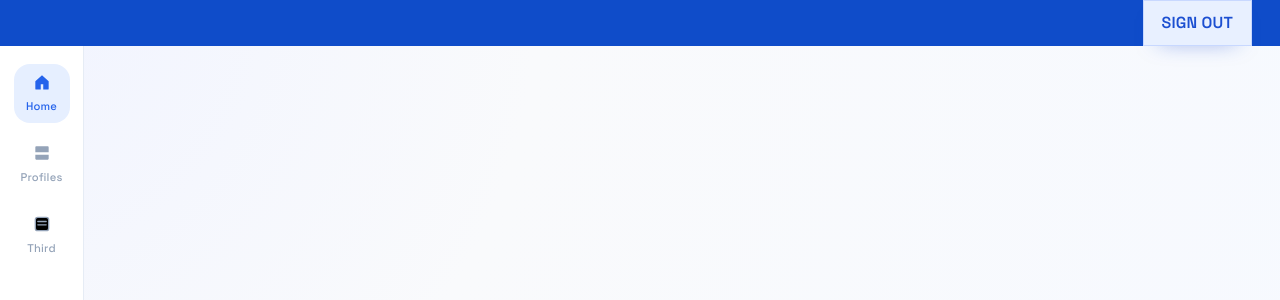
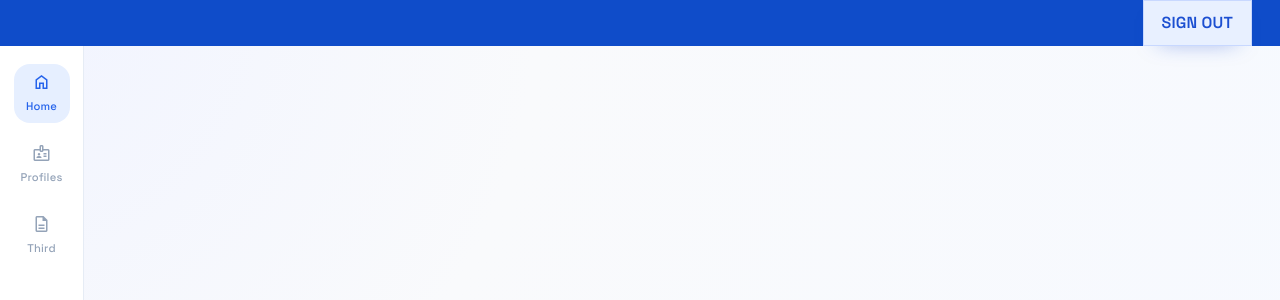
Before and after one commit to geek4ctrl/standard, an Angular app: page / in a window 1280 px wide. Shown: the top 300 px of the page. Built offline with nearby package versions, Linux system fonts and the light colour scheme.

Commit message:
[New]: Added material icons and an array for sidebar items

```diff
--- /dev/null
+++ b/src/app/sidebar/sidebar-item.model.ts
@@ -0,0 +1,6 @@
+export interface SidebarItem {
+  id: number;
+  label: string;
+  icon: string;
+  isActive?: boolean;
+}
--- a/src/app/sidebar/sidebar.component.html
+++ b/src/app/sidebar/sidebar.component.html
@@ -1,33 +1,15 @@
 <aside class="side-nav">
   <nav class="side-links" aria-label="Primary">
-    <button class="side-link is-active" type="button" aria-current="page">
-      <svg viewBox="0 0 24 24" aria-hidden="true">
-        <path
-          d="M4 11.2 12 4l8 7.2V20a1 1 0 0 1-1 1h-5.5v-6.2h-3V21H5a1 1 0 0 1-1-1v-8.8Z"
-          fill="currentColor"
-        />
-      </svg>
-      <span>Home</span>
-    </button>
-    <button class="side-link" type="button">
-      <svg viewBox="0 0 24 24" aria-hidden="true">
-        <path
-          d="M5 4h14a1 1 0 0 1 1 1v6H4V5a1 1 0 0 1 1-1Zm-1 10h16v5a1 1 0 0 1-1 1H5a1 1 0 0 1-1-1v-5Z"
-          fill="currentColor"
-        />
-      </svg>
-      <span>Profiles</span>
-    </button>
-    <button class="side-link" type="button">
-      <svg viewBox="0 0 24 24" aria-hidden="true">
-        <path
-          d="M7 4h10a3 3 0 0 1 3 3v10a3 3 0 0 1-3 3H7a3 3 0 0 1-3-3V7a3 3 0 0 1 3-3Zm0 5h10M7 13h10"
-          stroke="currentColor"
-          stroke-width="1.6"
-          stroke-linecap="round"
-        />
-      </svg>
-      <span>Third</span>
-    </button>
+    @for (item of items; track item.id) {
+      <button
+        class="side-link"
+        [class.is-active]="item.isActive"
+        type="button"
+        [attr.aria-current]="item.isActive ? 'page' : null"
+      >
+        <span class="material-symbols-outlined" aria-hidden="true">{{ item.icon }}</span>
+        <span>{{ item.label }}</span>
+      </button>
+    }
   </nav>
 </aside>
--- a/src/app/sidebar/sidebar.component.scss
+++ b/src/app/sidebar/sidebar.component.scss
@@ -35,9 +35,9 @@
   border-radius: 16px;
 }
 
-.side-link svg {
-  width: 20px;
-  height: 20px;
+.side-link .material-symbols-outlined {
+  font-size: 20px;
+  line-height: 1;
 }
 
 .side-link:hover {
--- a/src/app/sidebar/sidebar.component.ts
+++ b/src/app/sidebar/sidebar.component.ts
@@ -1,8 +1,28 @@
 import { Component } from '@angular/core';
+import { SidebarItem } from './sidebar-item.model';
 
 @Component({
   selector: 'app-sidebar',
   templateUrl: './sidebar.component.html',
   styleUrl: './sidebar.component.scss'
 })
-export class SidebarComponent {}
+export class SidebarComponent {
+  readonly items: SidebarItem[] = [
+    {
+      id: 1,
+      label: 'Home',
+      icon: 'home',
+      isActive: true
+    },
+    {
+      id: 2,
+      label: 'Profiles',
+      icon: 'badge'
+    },
+    {
+      id: 3,
+      label: 'Third',
+      icon: 'description'
+    }
+  ];
+}
--- a/src/index.html
+++ b/src/index.html
@@ -6,6 +6,10 @@
   <base href="/">
   <meta name="viewport" content="width=device-width, initial-scale=1">
   <link rel="icon" type="image/x-icon" href="favicon.ico">
+  <link
+    rel="stylesheet"
+    href="https://fonts.googleapis.com/css2?family=Material+Symbols+Outlined:opsz,wght,FILL,GRAD@24,400,0,0"
+  >
 </head>
 <body>
   <app-root></app-root>
```
